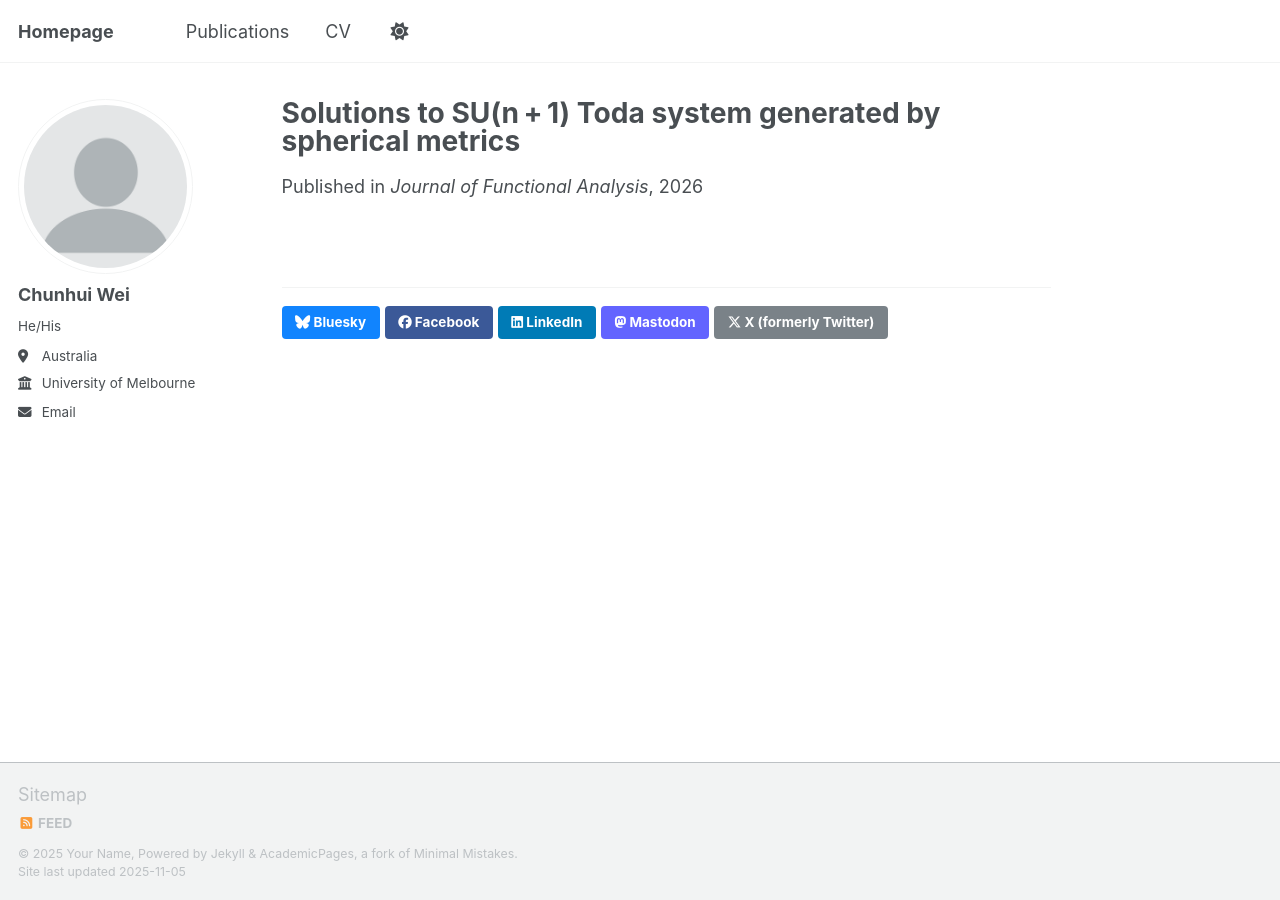
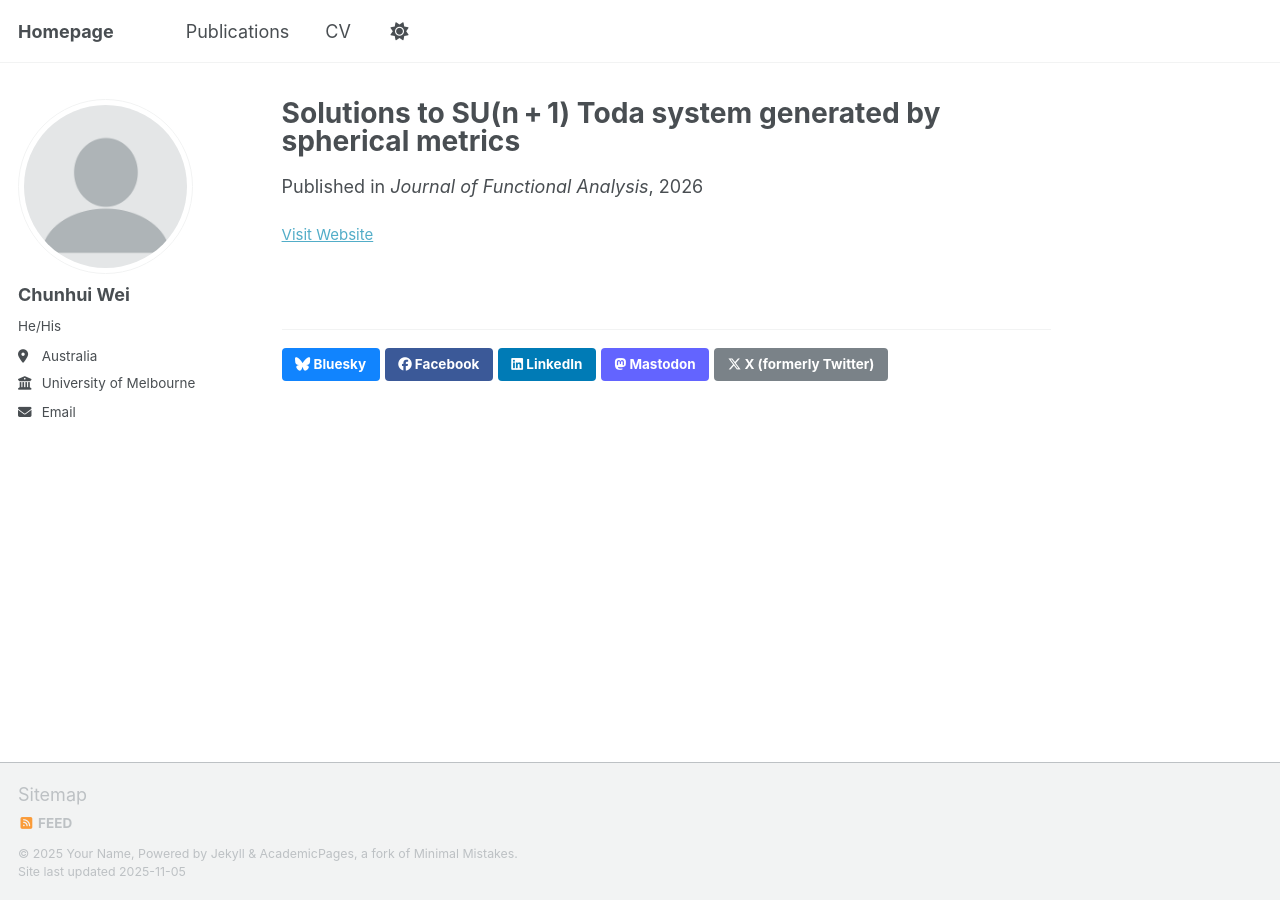
Before and after one commit to chunhuiwei736/chunhuiwei736.github.io, a Jekyll site: the page built from _publications/2026-01-01-JFA.md, in a window 1280 px wide. Built offline with Jekyll 4.4.1, drawn with Linux system fonts in a browser that asks for light colours; a script that is not in the unit is left out.

Commit message:
Update single.html

```diff
--- a/_layouts/single.html
+++ b/_layouts/single.html
@@ -47,33 +47,14 @@
       <section class="page__content" itemprop="text">
         {{ content }}
 
-        {% if page.citation and page.paperurl and page.slidesurl and page.bibtexurl %}
-          <p style="font-size: smaller">Recommended citation: {{ page.citation }}<br /><a href="{{ page.paperurl }}">Download Paper</a> | <a href="{{ page.slidesurl }}">Download Slides</a> | <a href="{{ page.bibtexurl }}">Download Bibtex</a></p>
-        {% elsif page.citation and page.paperurl and page.slidesurl %}
-          <p style="font-size: smaller">Recommended citation: {{ page.citation }}<br /><a href="{{ page.paperurl }}">Download Paper</a> | <a href="{{ page.slidesurl }}">Download Slides</a></p>
-        {% elsif page.citation and page.paperurl and page.bibtexurl %}
-          <p style="font-size: smaller">Recommended citation: {{ page.citation }}<br /><a href="{{ page.paperurl }}">Download Paper</a> | <a href="{{ page.bibtexurl }}">Download Bibtex</a></p>
-        {% elsif page.citation and page.paperurl %}
-          <p style="font-size: smaller">Recommended citation: {{ page.citation }}<br /><a href="{{ page.paperurl }}">Download Paper</a></p>
-        {% elsif page.citation and page.slidesurl and page.bibtexurl %}
-          <p style="font-size: smaller">Recommended citation: {{ page.citation }}<br /><a href="{{ page.slidesurl }}">Download Slides</a> | <a href="{{ page.bibtexurl }}">Download Bibtex</a></p>
-        {% elsif page.citation and page.slidesurl %}
-          <p style="font-size: smaller">Recommended citation: {{ page.citation }}<br /><a href="{{ page.slidesurl }}">Download Slides</a></p>
-        {% elsif page.slidesurl and page.bibtexurl %}
-          <p style="font-size: smaller"><a href="{{ page.slidesurl }}">Download Slides</a> | <a href="{{ page.bibtexurl }}">Download Bibtex</a></p>
-        {% elsif page.paperurl and page.bibtexurl %}
-          <p style="font-size: smaller"><a href="{{ page.paperurl }}">Download Paper</a> | <a href="{{ page.bibtexurl }}">Download Bibtex</a></p>
-        {% elsif page.citation and page.bibtexurl %}
-          <p style="font-size: smaller">Recommended citation: {{ page.citation }}<br /><a href="{{ page.bibtexurl }}">Download Bibtex</a></p>
-        {% elsif page.citation %}
-          <p style="font-size: smaller">Recommended citation: {{ page.citation }}</p>
-        {% elsif page.slidesurl %}
-          <p style="font-size: smaller"><a href="{{ page.slidesurl }}">Download Slides</a></p>
-        {% elsif page.bibtexurl %}
-          <p style="font-size: smaller"><a href="{{ page.bibtexurl }}">Download Bibtex</a></p>
+        {% if page.paperpdf and page.paperurl %}
+          <p style="font-size: smaller"><a href="{{ page.paperurl }}">Visit Website</a> | <a href="{{ page.paperpdf }}">Download Paper</a></p>
+        {% elsif page.paperurl %}
+          <p style="font-size: smaller"><a href="{{ page.paperurl }}">Visit Website</a></p>
+        {% elsif page.paperpdf %}
+          <p style="font-size: smaller"><a href="{{ page.paperpdf }}">Download Paper</a></p>
         {% endif %}
 
-        {% if page.link %}<div><a href="{{ page.link }}" class="btn">{{ site.data.ui-text[site.locale].ext_link_label | default: "Direct Link" }}</a></div>{% endif %}
       </section>
 
       <footer class="page__meta">
```
